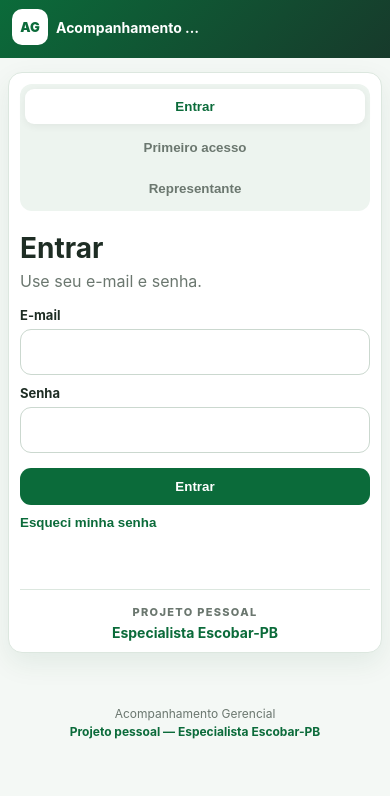
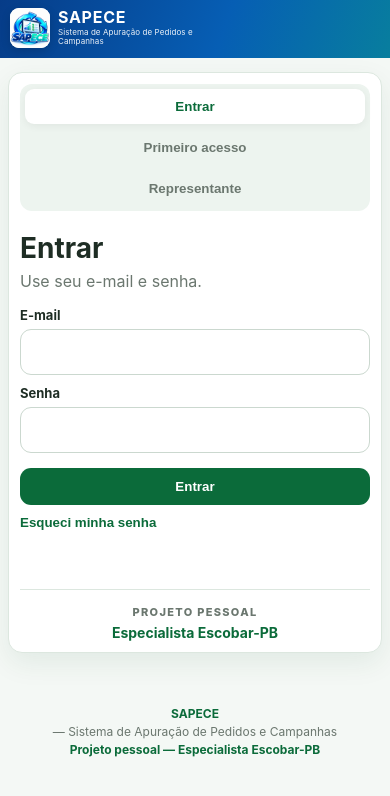
Before and after one commit to adeilson1797-gif/gerenciamento, a website: page index.html in a window 390 px wide. Drawn offline with nearby package versions, Linux system fonts and the light colour scheme.

Commit message:
Add files via upload

```diff
--- a/app.js
+++ b/app.js
@@ -1931,7 +1931,7 @@ function filteredAdminRows(){
 $("#exportXlsxBtn")?.addEventListener("click",()=>{const rows=filteredAdminRows(),ws=XLSX.utils.json_to_sheet(rows),wb=XLSX.utils.book_new();ws["!cols"]=[{wch:12},{wch:28},{wch:48},{wch:14},{wch:42}];XLSX.utils.book_append_sheet(wb,ws,"Vendas");XLSX.writeFile(wb,`acompanhamento-gerencial-${adminCache.month}.xlsx`);});
 $("#printReportBtn")?.addEventListener("click",()=>{
   const rows=filteredAdminRows(),total=rows.reduce((s,r)=>s+Number(r.Valor||0),0),w=window.open("","_blank");
-  w.document.write(`<!doctype html><html><head><meta charset="utf-8"><title>Relatório</title><style>body{font-family:Arial;padding:28px}h1{color:#0b6b3a}table{width:100%;border-collapse:collapse}th,td{border:1px solid #ddd;padding:8px}th{background:#eef7f1}</style></head><body><h1>Acompanhamento Gerencial</h1><p>Relatório ${adminCache.month}</p><table><thead><tr><th>Data</th><th>Representante</th><th>Distribuidoras</th><th>Valor</th><th>Observação</th></tr></thead><tbody>${rows.map(r=>`<tr><td>${r.Data}</td><td>${r.Representante}</td><td>${r.Distribuidoras||"—"}</td><td>${money(r.Valor)}</td><td>${r.Observacao||"—"}</td></tr>`).join("")}</tbody></table><h3>Total: ${money(total)}</h3><p>Projeto pessoal — Especialista Escobar-PB</p><script>window.onload=()=>window.print()<\/script></body></html>`);
+  w.document.write(`<!doctype html><html><head><meta charset="utf-8"><title>Relatório</title><style>body{font-family:Arial;padding:28px}h1{color:#0b6b3a}table{width:100%;border-collapse:collapse}th,td{border:1px solid #ddd;padding:8px}th{background:#eef7f1}</style></head><body><h1>SAPECE — Sistema de Apuração de Pedidos e Campanhas</h1><p>Relatório ${adminCache.month}</p><table><thead><tr><th>Data</th><th>Representante</th><th>Distribuidoras</th><th>Valor</th><th>Observação</th></tr></thead><tbody>${rows.map(r=>`<tr><td>${r.Data}</td><td>${r.Representante}</td><td>${r.Distribuidoras||"—"}</td><td>${money(r.Valor)}</td><td>${r.Observacao||"—"}</td></tr>`).join("")}</tbody></table><h3>Total: ${money(total)}</h3><p>Projeto pessoal — Especialista Escobar-PB</p><script>window.onload=()=>window.print()<\/script></body></html>`);
   w.document.close();
 });
 
--- a/index.html
+++ b/index.html
@@ -3,8 +3,11 @@
 <head>
   <meta charset="utf-8">
   <meta name="viewport" content="width=device-width,initial-scale=1">
-  <title>Acompanhamento Gerencial</title>
-  <meta name="theme-color" content="#0B6B3A">
+  <title>SAPECE — Sistema de Apuração de Pedidos e Campanhas</title>
+  <meta name="theme-color" content="#0754A5">
+  <meta name="description" content="SAPECE — Sistema de Apuração de Pedidos e Campanhas">
+  <link rel="icon" type="image/png" sizes="32x32" href="favicon.png">
+  <link rel="apple-touch-icon" sizes="180x180" href="apple-touch-icon.png">
   <link rel="stylesheet" href="styles.css">
   <script src="https://cdn.jsdelivr.net/npm/@supabase/supabase-js@2"></script>
   <script src="https://cdn.jsdelivr.net/npm/chart.js@4"></script>
@@ -13,8 +16,8 @@
 <body>
   <header class="topbar">
     <div class="brand">
-      <div class="brand-mark">AG</div>
-      <div><strong>Acompanhamento Gerencial</strong><small>Controle diário de vendas</small></div>
+      <img class="brand-logo" src="logo-sapece.png" alt="Logo SAPECE" width="54" height="54">
+      <div class="brand-copy"><strong>SAPECE</strong><small>Sistema de Apuração de Pedidos e Campanhas</small></div>
     </div>
     <div class="top-actions">
       <span id="sessionName"></span>
@@ -783,7 +786,7 @@
     </section>
   </main>
   <footer class="app-footer">
-    <span>Acompanhamento Gerencial</span>
+    <span><strong>SAPECE</strong> — Sistema de Apuração de Pedidos e Campanhas</span>
     <strong>Projeto pessoal — Especialista Escobar-PB</strong>
   </footer>
 
--- a/styles.css
+++ b/styles.css
@@ -419,3 +419,22 @@ th,td{padding:12px 13px}
 .btn.danger:hover,.btn-light.danger:hover{
   background:#fff0ee;
 }
+
+/* Identidade SAPECE v5.9 — logo oficial fornecida pelo usuário */
+.topbar{background:linear-gradient(110deg,#063c88,#065eb4 57%,#087e9e)}
+.brand{min-width:0;gap:12px}
+.brand-logo{width:54px;height:54px;object-fit:contain;flex:0 0 54px;border-radius:12px;background:white;box-shadow:0 3px 10px rgba(0,0,0,.15)}
+.brand-copy{min-width:0}
+.brand-copy strong{font-size:23px;letter-spacing:.045em;line-height:1.05;color:#fff}
+.brand-copy small{font-size:11px;line-height:1.25;letter-spacing:.01em;opacity:.92;color:#fff;max-width:360px}
+@media(max-width:760px){
+  .topbar{gap:8px;padding:8px 10px}
+  .brand{gap:8px;min-width:0;flex:1}
+  .brand-logo{width:40px;height:40px;flex-basis:40px;border-radius:9px}
+  .brand-copy strong{font-size:18px;max-width:none}
+  .brand-copy small{display:block;font-size:9px;line-height:1.18;max-width:220px}
+}
+@media(max-width:390px){
+  .brand-copy strong{font-size:16px}
+  .brand-copy small{font-size:8px;max-width:175px}
+}
```
Also changed, not shown: README.md, apple-touch-icon.png (added), favicon.png (added), logo-sapece.png (added).
